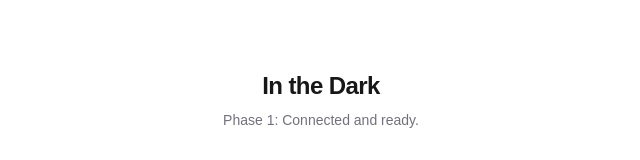
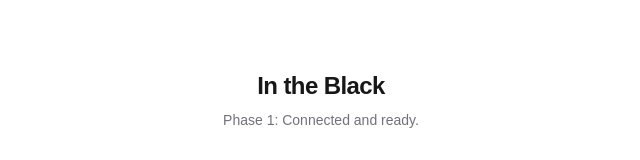
Before and after one commit to Dongkor/in-the-black, a Next.js app: page / in a window 1280 px wide. Shown: the part 300-460 px from the top of the page, without its empty margins (319-959 px from the left). Built offline with nearby package versions, Linux system fonts and the light colour scheme.

Commit message:
Renamed the project to "In the Black"

```diff
--- a/package.json
+++ b/package.json
@@ -1,5 +1,5 @@
 {
-  "name": "in-the-dark",
+  "name": "in-the-black",
   "version": "0.1.0",
   "private": true,
   "scripts": {
--- a/src/app/page.tsx
+++ b/src/app/page.tsx
@@ -3,7 +3,7 @@ import Image from "next/image";
 export default function Home() {
   return (
         <main className="flex min-h-screen flex-col items-center justify-center p-6 text-center">
-          <h1 className="text-2xl font-semibold tracking-tight">In the Dark</h1>
+          <h1 className="text-2xl font-semibold tracking-tight">In the Black</h1>
           <p className="mt-2 text-sm text-zinc-500">Phase 1: Connected and ready.</p>
         </main>
   );
```
